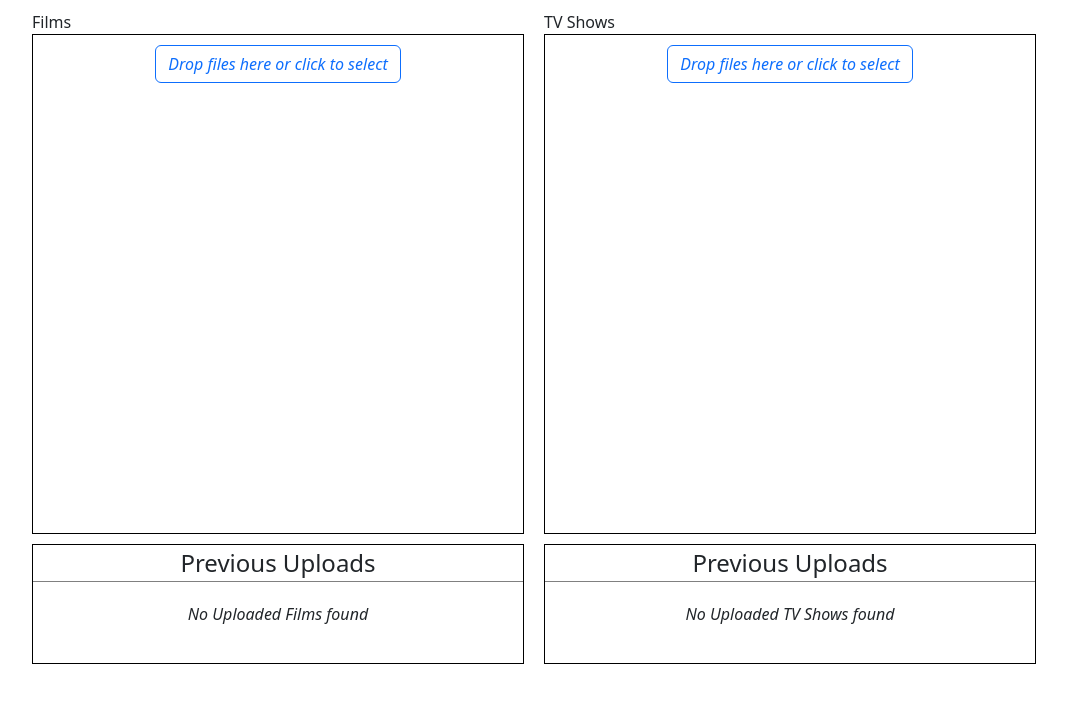
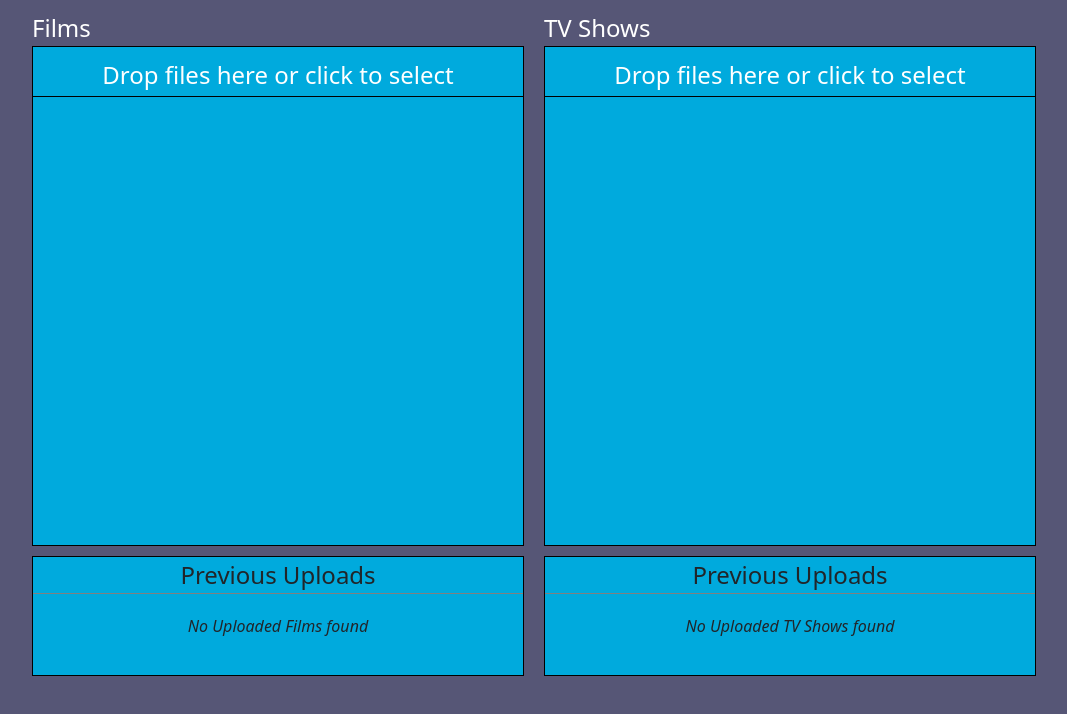
Before and after one commit to evilduck95/file-catcher-web, a React (Create React App) app: page / in a window 1280 px wide. Shown: the top 714 px of the page, without its empty margins (106-1173 px from the left). Built offline with nearby package versions, Linux system fonts and the light colour scheme.

Commit message:
Added global theming, setting up some colors for webpage.

```diff
--- a/src/App.jsx
+++ b/src/App.jsx
@@ -1,7 +1,13 @@
 import './App.css';
 import FileUploadList from "./components/FileUploadList";
 import {FILM, TV_SHOW} from "./util/fileTypes";
-import styled from "styled-components";
+import styled, {ThemeProvider} from "styled-components";
+import theme from "./util/theme";
+
+const AppContainer = styled.div`
+    background-color: ${props => props.theme.mainScreen.backgroundColor};
+    height: 100vh;
+`;
 
 const UploadersContainer = styled.div`
     width: 80%;
@@ -14,12 +20,14 @@ const UploadersContainer = styled.div`
 
 function App() {
     return (
-        <div className="App">
-            <UploadersContainer>
-                <FileUploadList headerText={'Films'} fileType={FILM}/>
-                <FileUploadList headerText={'TV Shows'} fileType={TV_SHOW}/>
-            </UploadersContainer>
-        </div>
+        <ThemeProvider theme={theme}>
+            <AppContainer className="App">
+                <UploadersContainer>
+                    <FileUploadList headerText={'Films'} fileType={FILM}/>
+                    <FileUploadList headerText={'TV Shows'} fileType={TV_SHOW}/>
+                </UploadersContainer>
+            </AppContainer>
+        </ThemeProvider>
     );
 }
 
--- a/src/components/FileListDisplay.jsx
+++ b/src/components/FileListDisplay.jsx
@@ -6,10 +6,11 @@ import {Button} from "react-bootstrap";
 const FilesListContainer = styled.div`
     // Parent styles to allow overlay to respect boundaries.
     //float: left;
+    background-color: ${props => props.theme.fileListDisplay.backgroundColor};
     position: relative;
 
     //width: 400px;
-width: 100%;
+    width: 100%;
     min-height: 500px;
     display: flex;
     flex-direction: column-reverse;
@@ -22,10 +23,15 @@ width: 100%;
 
 const Instruction = styled.div`
     width: 100%;
-    display: flex;
-    justify-content: space-between;
-    align-items: center;
-    font-style: italic;
+    color: ${props => props.theme.fileListDisplay.headerTextColor};
+    //display: flex;
+    //justify-content: space-between;
+    //align-items: center;
+    height: 40px;
+    font-size: x-large;
+    text-align: center;
+    border-bottom: black solid 1px;
+    //font-style: italic;
 `;
 
 const DragOverOverlay = styled.div`
@@ -109,12 +115,7 @@ const FileListDisplay = ({files, fileType, chooseFileCallback, dropFileCallback,
                         removedCallback={fileRemoved}
                     />
                 ))}
-                {/*Add another display underneath that shows previously uploaded, saved jobs.*/}
-                <div className={'d-grid gap-2'}>
-                    <Button onClick={chooseFileCallback} variant={'outline-primary'}>
-                        <Instruction>Drop files here or click to select</Instruction>
-                    </Button>
-                </div>
+                <Instruction>Drop files here or click to select</Instruction>
             </FilesListContainer>
         </>
     )
--- a/src/components/FileRow.jsx
+++ b/src/components/FileRow.jsx
@@ -8,6 +8,7 @@ import {FILM} from "../util/fileTypes";
 const iconSize = 30;
 
 const FileRowContainer = styled.div`
+    background-color: ${props => props.theme.fileRow.backgroundColor};
     position: relative;
     display: flex;
     flex-direction: row;
@@ -42,6 +43,7 @@ const ProgressBar = styled.div`
 
 const FileName = styled.div`
     text-align: left;
+    color: ${props => props.theme.fileRow.textColor}
 `;
 
 const JobStateResult = styled.div`
@@ -153,7 +155,7 @@ const FileRow = ({
     console.log('file', file)
     return (
         <FileRowContainer id={'file'}>
-            <ProgressBar id={'hello'} style={progressBarStyle}/>
+            <ProgressBar style={progressBarStyle}/>
             <FileName>{file.name}</FileName>
             {uploadComplete && !pendingJobState && <JobStateResult>{jobState}</JobStateResult>}
             {
--- a/src/components/FileUploadList.jsx
+++ b/src/components/FileUploadList.jsx
@@ -6,6 +6,11 @@ import OldFilesDisplay from "./OldFilesDisplay";
 const FileUploadContainer = styled.div`
     width: 500px;
     margin: 10px;
+`;
+
+const Header = styled.div`
+    color: ${props => props.theme.fileUploadList.headerTextColor};
+    font-size: x-large;
 `;
 
 const FileUploadList = ({headerText = 'Add Files', fileType}) => {
@@ -46,8 +51,9 @@ const FileUploadList = ({headerText = 'Add Files', fileType}) => {
 
     return (
         <FileUploadContainer>
-            <div>{headerText}</div>
-            <FileListDisplay files={files} fileType={fileType} chooseFileCallback={initFileChooser} dropFileCallback={fileDropped} removeCallback={fileRemoved}/>
+            <Header>{headerText}</Header>
+            <FileListDisplay files={files} fileType={fileType} chooseFileCallback={initFileChooser}
+                             dropFileCallback={fileDropped} removeCallback={fileRemoved}/>
             {/*<BufferSpace className={'buffer'}/>*/}
             <OldFilesDisplay fileType={fileType}/>
             <input type={'file'} id={'file-input'} ref={fileInputRef} onChange={fileChosen} style={{display: 'none'}}/>
--- a/src/components/OldFilesDisplay.jsx
+++ b/src/components/OldFilesDisplay.jsx
@@ -3,6 +3,7 @@ import styled from "styled-components";
 import FileRow from "./FileRow";
 
 const DisplayContainer = styled.div`
+    background-color: ${props => props.theme.fileListDisplay.backgroundColor};
     min-height: 120px;
     margin-top: 10px;
     padding-bottom: 10px;
--- /dev/null
+++ b/src/util/theme.jsx
@@ -0,0 +1,19 @@
+
+const theme = {
+    mainScreen: {
+        backgroundColor: '#565676'
+    },
+    fileUploadList: {
+        headerTextColor: 'white'
+    },
+    fileListDisplay: {
+        backgroundColor: '#00AADD',
+        headerTextColor: 'white'
+    },
+    fileRow: {
+        backgroundColor: '#F3F9D2',
+        textColor: 'black'
+    }
+};
+
+export default theme;
```
